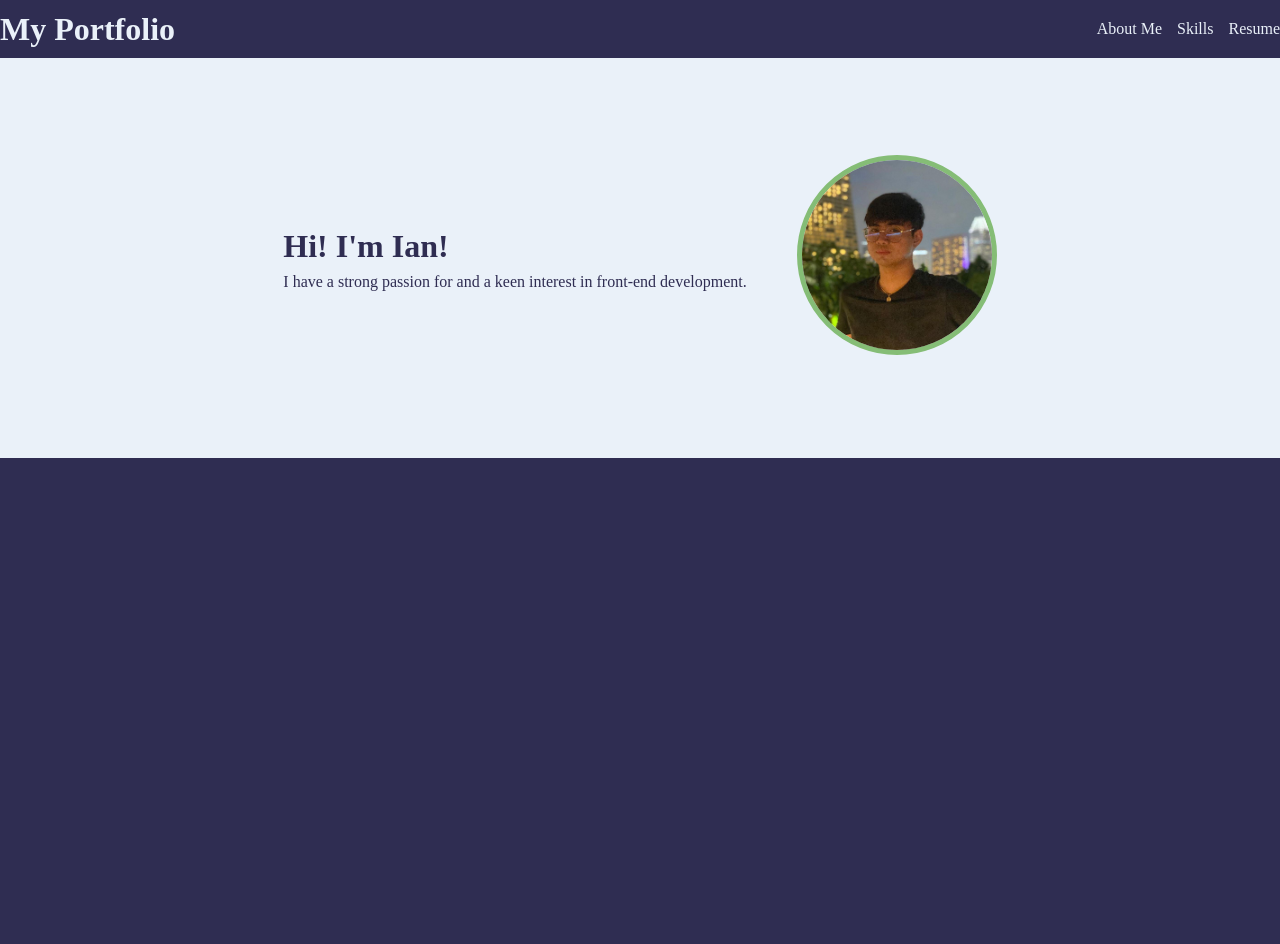
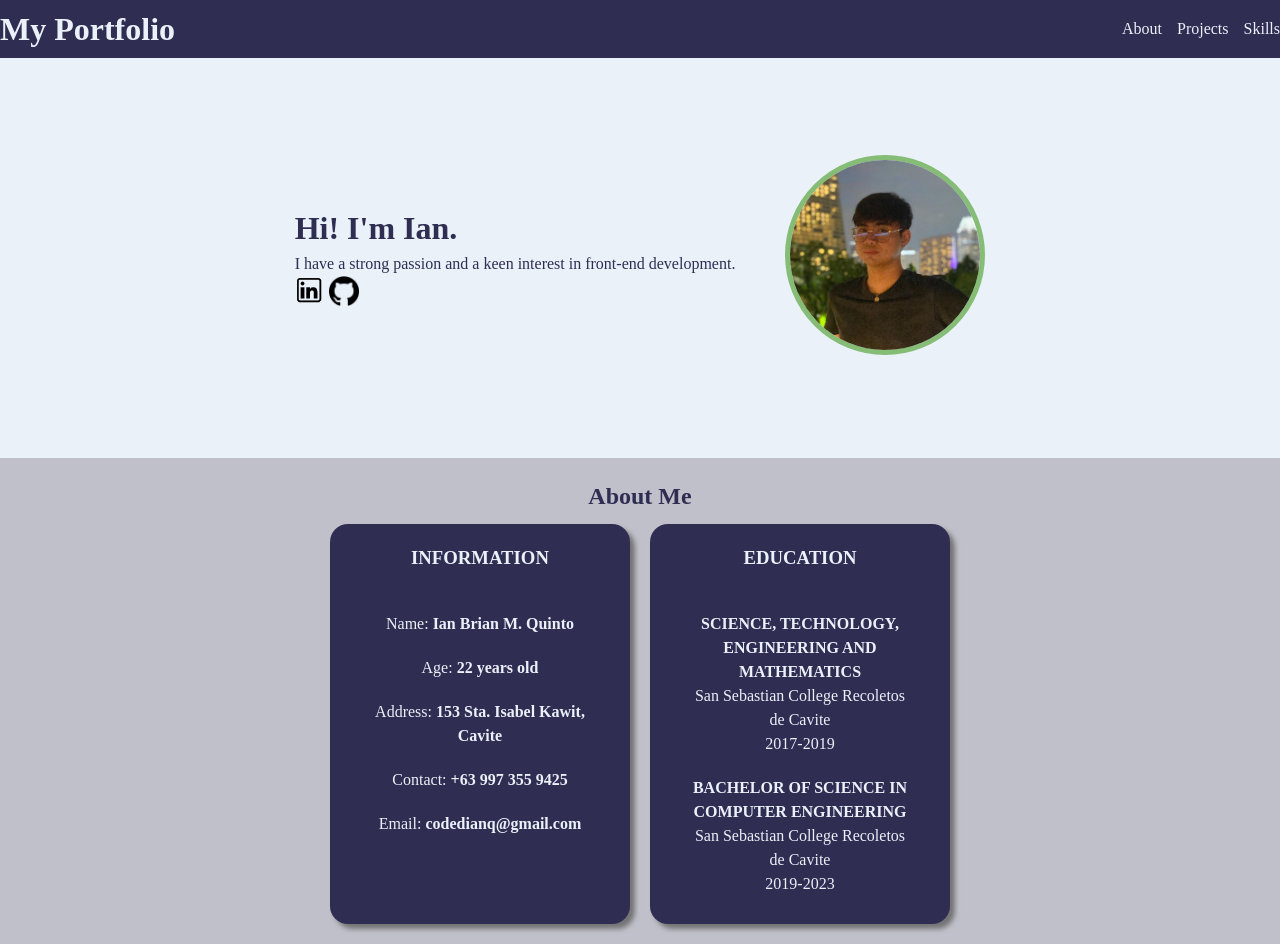
Before and after one commit to codedianq/my-portfolio, a plain HTML site: page index.html in a window 1280 px wide. Before the commit the page ends 800 px from the top, so only its background shows below. Drawn offline with Linux system fonts and the light colour scheme.

Commit message:
Add about me section.
Displays personal information.

```diff
--- a/index.html
+++ b/index.html
@@ -10,11 +10,11 @@
     <!-- header section -->
     <div id="header">
         <div class="container">
-            <h1><a href="">My Portfolio</a></h1>
+            <h1><a href="#introduction">My Portfolio</a></h1>
             <ul>
-                <li><a href="">About Me</a></li>
+                <li><a href="#about-me">About</a></li>
+                <li><a href="">Projects</a></li>
                 <li><a href="">Skills</a></li>
-                <li><a href="">Resume</a></li>
             </ul>
         </div>
     </div>
@@ -22,11 +22,47 @@
     <div id="introduction">
         <div class="container">
             <div class="greeting">
-                <h1>Hi! I'm Ian!</h1>
-                <p>I have a strong passion for and a keen interest in front-end development.</p>
+                <h1>Hi! I'm Ian.</h1>
+                <p>I have a strong passion and a keen interest in front-end development.</p>
+                <a href="https://www.linkedin.com/in/ianquinto/" target="_blank"><img class="logo" src="./imgs/linkedin.png" alt=""></a>
+                <a href="https://github.com/codedianq" target="_blank"><img class="logo" src="./imgs/github.png" alt=""></a>
             </div>
             <div class="pfp">
-                <img src="./imgs/PROFILE.jpg" alt="photo of my self">
+                <img class="user" src="./imgs/PROFILE.jpg" alt="photo of my self">
+            </div>
+        </div>
+    </div>
+    <!-- about me section -->
+    <div id="about-me">
+        <h2>About Me</h2>
+        <div class="container">
+            <div class="personal-info">
+                <h3>INFORMATION</h3>
+                <ul>
+                    <li>Name: <strong>Ian Brian M. Quinto</strong></li>
+                    <li>Age: <strong>22 years old</strong></li>
+                    <li>Address: <strong>153 Sta. Isabel Kawit, Cavite</strong></li>
+                    <li>Contact: <strong>+63 997 355 9425</strong></li>
+                    <li>Email: <strong>codedianq@gmail.com</strong></li>
+                </ul>
+            </div>
+            <div class="education">
+                <h3>EDUCATION</h3>
+                <ul>
+                    <li>
+                        <strong>SCIENCE, TECHNOLOGY,
+                        ENGINEERING AND
+                        MATHEMATICS</strong><br>
+                        San Sebastian College Recoletos de Cavite<br>
+                        2017-2019
+                    </li>
+                    <li>
+                        <strong>BACHELOR OF SCIENCE IN COMPUTER ENGINEERING</strong><br>
+                        San Sebastian College Recoletos de Cavite<br>
+                        2019-2023
+                        <br>
+                    </li>
+                </ul>
             </div>
         </div>
     </div>
--- a/style.css
+++ b/style.css
@@ -33,6 +33,10 @@ body {
     gap: 15px;
 }
 
+#header li {
+    flex: 1;
+}
+
 #header a {
     text-decoration: none;
     color: #eaf1f9;
@@ -56,13 +60,60 @@ body {
     gap: 50px;
 }
 
-.container .greeting {
+#introduction .greeting {
     max-width: 500px;
+    flex: auto;
 }
 
-#introduction img {
+#introduction .logo {
+    max-width: 30px;
+    max-height: 30px;
+}
+
+#introduction .pfp{
+    flex: auto;
+}
+
+#introduction .user {
     width: 200px;
     height: 200px;
     border-radius: 50%;
     border: 5px solid #85bd76;
 }
+
+/* style for about me */
+#about-me {
+    background-color: #c0c0ca;
+    text-align: center;
+    padding: 20px;
+}
+
+#about-me ul {
+    list-style: none;
+    padding: 20px;
+}
+
+#about-me li {
+    margin-top: 20px;
+}
+
+#about-me .container {
+    display: flex;
+    align-items: flex-start;
+    justify-content: center;
+    gap: 20px;
+    margin-top: 10px;
+    flex-wrap: wrap;
+}
+
+#about-me .personal-info,
+.education {
+    border-radius: 18px;
+    background-color: #2f2d52;
+    padding: 20px;
+    flex: auto;
+    max-width: 300px;
+    height: 400px;
+    color: #eaf1f9;
+    box-shadow: 5px 5px 5px #747476;
+}
```
Also changed, not shown: imgs/github.png (added), imgs/linkedin.png (added).
